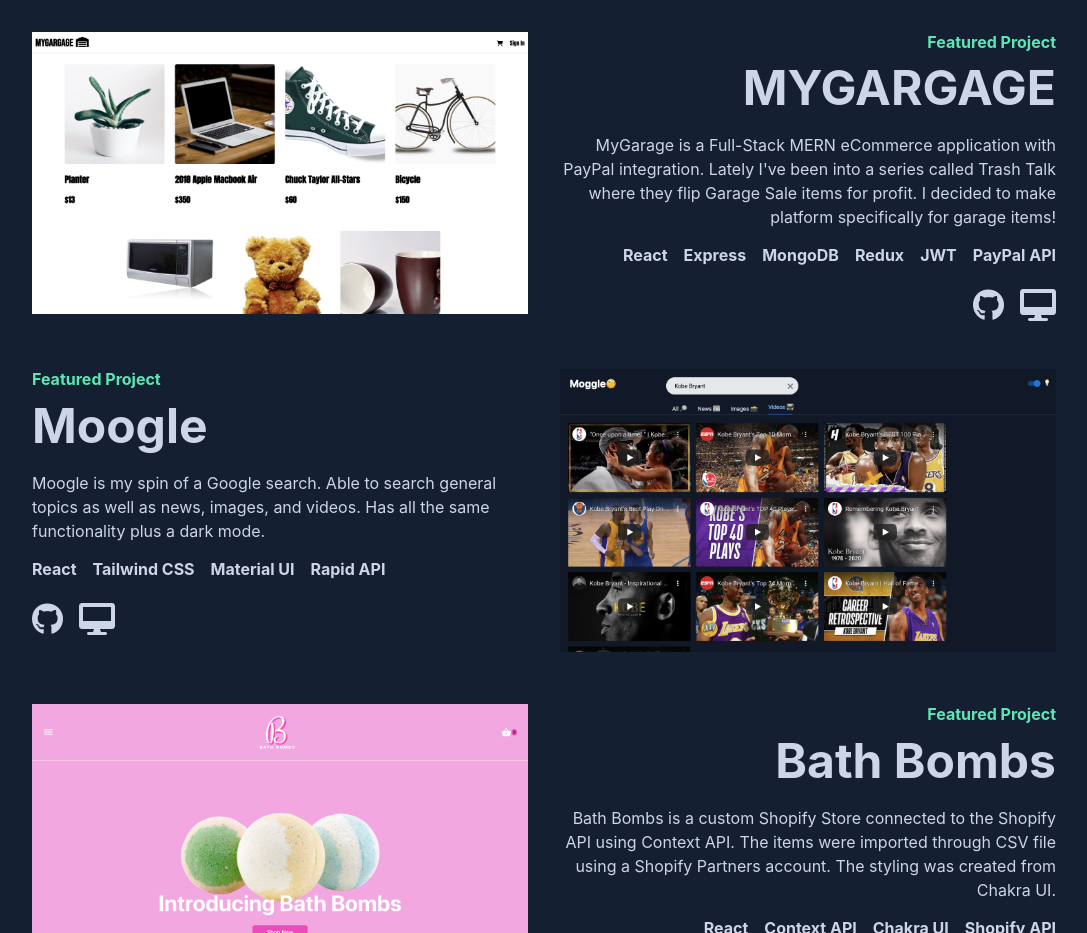
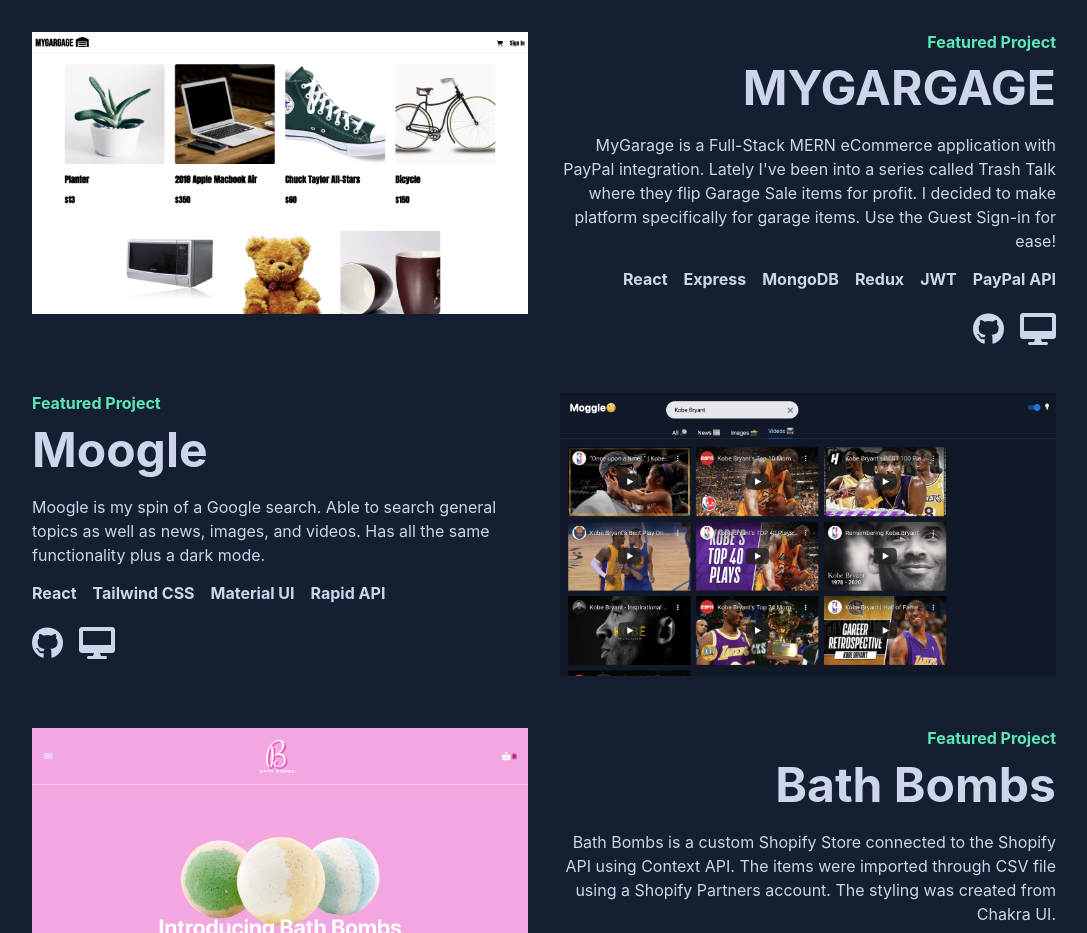
Before and after one commit to tuttongchan/final-portfolio, a React (Create React App) app in the folder client/: page / in a window 1280 px wide. Shown: the part 860-1793 px from the top of the page, without its empty margins (96-1183 px from the left). Built offline with nearby package versions, Linux system fonts and the light colour scheme.

Commit message:
fixed typo

```diff
--- a/client/src/components/projects/Projects.js
+++ b/client/src/components/projects/Projects.js
@@ -26,7 +26,7 @@
             MyGarage is a Full-Stack MERN eCommerce application with PayPal
             integration. Lately I've been into a series called Trash Talk where
             they flip Garage Sale items for profit. I decided to make platform
-            specifically for garage items!
+            specifically for garage items. Use the Guest Sign-in for ease!
           </p>
           <div className="projects-list-1">
             <ul>
```
